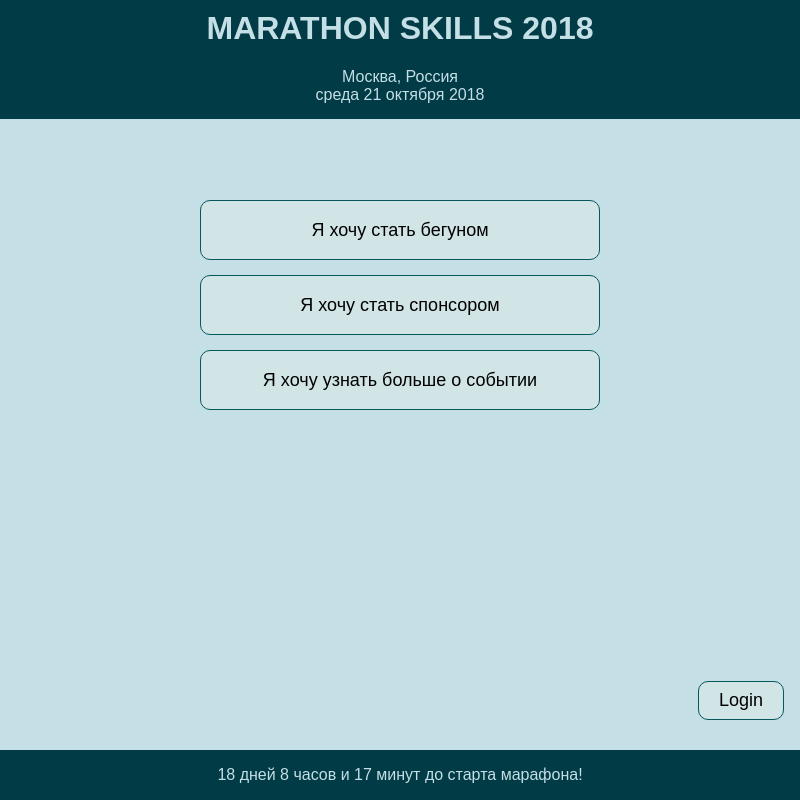
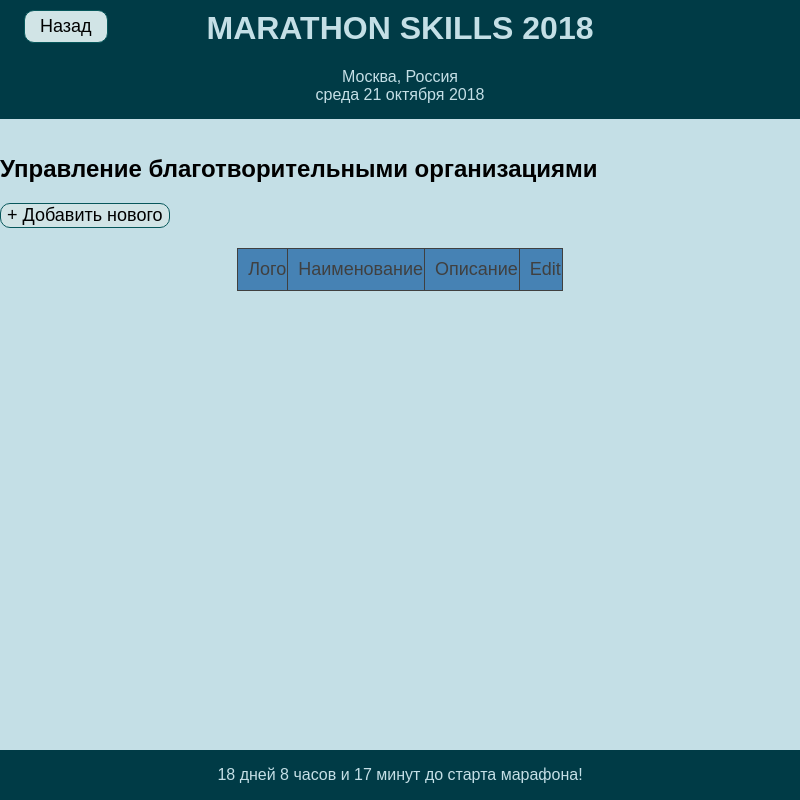
Before and after one commit to fallofElil/marathon-skills, an Electron app: page index.html in a window 800 px wide. Drawn offline with nearby package versions, Linux system fonts and the light colour scheme.

Commit message:
Adds new page, adds support of the MySQL and replace main script into index.js

```diff
--- a/index.html
+++ b/index.html
@@ -12,7 +12,7 @@
 	<button class="btn btn--back" id="btn_back" type="button">Назад</button>
 </header>
 <main>
-	<section class="page page--index" id="page_index">
+	<section class="page page--index" id="page_index" style="display: none">
 		<div class="btn-wrapper btn-wrapper--index">
 			<button class="btn btn--app btn--index" id="btn_runner">Я хочу стать бегуном</button>
 			<button class="btn btn--app btn--index" id="btn_sponsor">Я хочу стать спонсором</button>
@@ -180,6 +180,25 @@
 			</li>
 		</ul>
 	</section>
+	<section class="page page--charity">
+		<div class="inner-content">
+			<h2>Управление благотворительными организациями</h2>
+			<button class="btn btn--add-new">+ Добавить нового</button>
+			<table class="table-charity">
+				<thead>
+				<tr>
+					<td>Лого</td>
+					<td>Наименование</td>
+					<td>Описание</td>
+					<td>Edit</td>
+				</tr>
+				</thead>
+				<tbody>
+
+				</tbody>
+			</table>
+		</div>
+	</section>
 </main>
 <footer>
 	<p>18 дней 8 часов и 17 минут до старта марафона!</p>
@@ -187,46 +206,7 @@
 
 <script>
 	window.$ = window.jQuery = require("jquery");
-</script>
-
-<script>
-	let pageIndex = document.getElementById("page_index"),
-		pageSponsor = document.getElementById("page_sponsor"),
-		pageRunner = document.getElementById("page_runner"),
-		pageInfo = document.getElementById("page_info"),
-		pageLogin = document.getElementById("page_login");
-
-	let btnBack = document.getElementById("btn_back"),
-		btnRunner = document.getElementById("btn_runner"),
-		btnInfo = document.getElementById("btn_info"),
-		btnSponsor = document.getElementById("btn_sponsor");
-
-	function switchPages() {
-		if (pageIndex.style.display !== "none") {
-			btnBack.style.display = "none";
-		}
-
-		if (pageSponsor.style.display === "block") {
-			btnBack.style.display = "block";
-		}
-	}
-
-	btnSponsor.addEventListener("click", evt => {
-		pageIndex.style.display = "none";
-		pageSponsor.style.display = "block";
-	});
-
-	btnRunner.addEventListener("click", evt => {
-		pageIndex.style.display = "none";
-		pageRunner.style.display = "block";
-	});
-
-	btnInfo.addEventListener("click", evt => {
-		pageIndex.style.display = "none";
-		pageInfo.style.display = "block";
-	});
-
-	switchPages();
+	require('./index.js');
 </script>
 
 </body>
--- /dev/null
+++ b/index.js
@@ -0,0 +1,52 @@
+let pageIndex = document.getElementById("page_index"),
+    pageSponsor = document.getElementById("page_sponsor"),
+    pageRunner = document.getElementById("page_runner"),
+    pageInfo = document.getElementById("page_info"),
+    pageLogin = document.getElementById("page_login");
+
+let btnBack = document.getElementById("btn_back"),
+    btnRunner = document.getElementById("btn_runner"),
+    btnInfo = document.getElementById("btn_info"),
+    btnSponsor = document.getElementById("btn_sponsor");
+
+function switchPages() {
+    if (pageIndex.style.display !== "none") {
+        btnBack.style.display = "none";
+    }
+
+    if (pageSponsor.style.display === "block") {
+        btnBack.style.display = "block";
+    }
+}
+
+btnSponsor.addEventListener("click", evt => {
+    pageIndex.style.display = "none";
+    pageSponsor.style.display = "block";
+});
+
+btnRunner.addEventListener("click", evt => {
+    pageIndex.style.display = "none";
+    pageRunner.style.display = "block";
+});
+
+btnInfo.addEventListener("click", evt => {
+    pageIndex.style.display = "none";
+    pageInfo.style.display = "block";
+});
+
+switchPages();
+
+$(function () {
+    var mysql = require('mysql');
+
+    function getOrganizations(rows) {
+    	var html = '';
+
+    	rows.forEach(function (row) {
+			html += '<tr>';
+			html += '<td>';
+			html += row.id;
+
+		})
+	}
+});
--- a/main.js
+++ b/main.js
@@ -3,7 +3,7 @@ const {app, BrowserWindow} = require('electron');
 app.on('ready', () => {
 	let win = new BrowserWindow({width: 800, height: 600});
 	win.loadURL(`file://${__dirname}/index.html`);
-	win.on('closed', function () {
+	win.on('closed', () => {
 		win = null
 	})
 });
--- a/styles/main.css
+++ b/styles/main.css
@@ -20,6 +20,12 @@ footer {
 	background-color: #003b46;
 	text-align: center;
 	color: #c4dfe6;
+}
+
+.inner-content {
+	display: flex;
+	flex-direction: column;
+	align-items: flex-start;
 }
 
 .app-title {
@@ -89,3 +95,30 @@ footer {
 	right: 2vw;
 	padding: 8px 20px;
 }
+
+.btn--add-new {
+	margin-bottom: 20px;
+}
+
+.table-charity {
+	margin: 0 auto;
+	border-collapse: collapse;
+}
+
+.table-charity td {
+	border: 1px solid #404040;
+	color: #404040;
+}
+
+.table-charity thead td {
+	padding-top: 10px;
+	padding-bottom: 10px;
+	padding-left: 10px;
+	background-color: #4682B4;
+	font-size: 18px;
+}
+
+.table-charity thead td:first-child,
+.table-charity thead td:last-child {
+	text-align: center;
+}
```
Also changed, not shown: package.json (+5 -3 lines), 2 other files.
